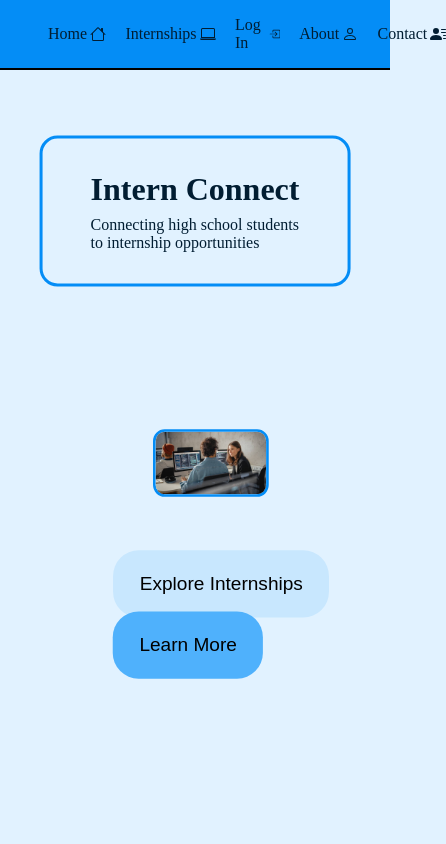
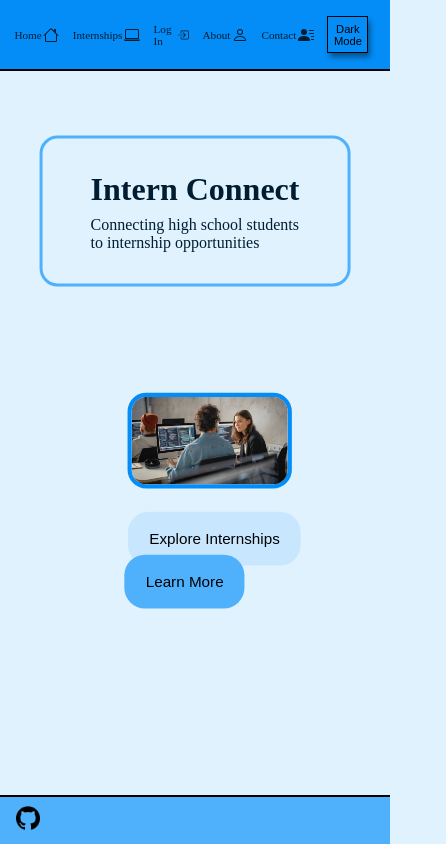
Before and after one commit to chase-west/intern-connect, a plain HTML site: page index.html in a window 390 px wide. Shown: the whole page, 446 px wide, since content can reach past the window. Drawn offline with Linux system fonts and the light colour scheme.

Commit message:
added dark mode and fixed nav bar

```diff
--- a/css/styles.css
+++ b/css/styles.css
@@ -9,6 +9,8 @@ body {
   background-color: var(--background);
 }
 
+
+
 /* Global color styling */
 :root {
   --text: #011d32;
@@ -17,6 +19,21 @@ body {
   --secondary: #c8e7fe;
   --accent: #048df6;
 
+}
+
+/*Style for the footer */
+footer {
+  position: fixed;
+  bottom: 0;
+  width: 100%;
+  padding: 0.6em 0;
+  background-color: var(--primary);
+  border-top: black 0.15em solid;
+}
+
+footer img {
+  width: 1.5em;
+  margin-left: 1em;
 }
 
 /* Navbar Styling */
@@ -56,6 +73,38 @@ body {
   transform: scale(1.1);
 }
 
+/* Dark Mode Styling */
+
+#theme-toggle-button {
+  margin-left: auto;
+  padding: 0.5em;
+  border: black 0.11em solid;
+  background-color: transparent;
+  cursor: pointer;
+  transition: all 0.3s ease;
+  box-shadow: 2.7px 5.4px 5.4px hsl(0deg 0% 0% / 0.42);
+}
+
+#theme-toggle-button:hover {
+  transform: scale(1.1);
+  transition: all 0.5s ease;
+}
+
+
+body.dark {
+  background-color: black;
+  transition: all 0.5s ease;
+}
+
+body.dark .intern-connect h1, body.dark .intern-connect p {
+  color: white;
+  transition: 0.5s ease;
+}
+
+body.dark #creator {
+  color: white;
+}
+
 /* Intern Connect Section Styling */
 .intern-connect {
   position: fixed;
@@ -65,7 +114,7 @@ body {
   overflow: hidden;
   border-radius: 18px;
   padding: 2em 3em;
-  border: var(--accent) 3px solid;
+  border: var(--primary) 3px solid;
   transition: all 0.5s ease;
   text-align: start;
 }
@@ -92,7 +141,7 @@ body {
   position: fixed;
   top: 50%;
   left: 70%;
-  transform: translate(-50%, -50%);
+  transform: translate(-50%, -40%);
   overflow: hidden;
   border-radius: 18px;
   padding: 2em 3em;
@@ -144,6 +193,15 @@ body {
   text-align: start;
 }
 
+#creator {
+  font-size: 2em;
+  font-weight: 700;
+  color: var(--text);
+  margin-bottom: 0.5rem;
+  white-space: nowrap; /* Prevent text from wrapping to the next line */
+  overflow: hidden; /* Hide overflow text */
+  text-overflow: ellipsis; /* Add ellipsis (...) when text overflows */
+}
 
 /* Media Queries */
 @media screen and (max-width: 1427px) {
@@ -152,9 +210,10 @@ body {
     left: 50%;
   }
   .description {
-    top: 60%;
+    margin-top: 3em;
     left: 50%;
   }
+
 }
 
 @media screen and (max-width: 1643px) {
@@ -175,10 +234,29 @@ body {
   }
 }
 
+@media screen and (max-width: 811px) {
+  .description button {
+    transform: translate(0%, 0%);
+    margin-right: 0.5em;
+    margin-left: 0.5em;
+    transform: scale(0.8);
+    margin-top: -4em;
+    margin-right: 0em;
+  }
+}
+
 @media screen and (max-width: 643px) {
 
-  .navbar {
+  .navbar a, .nav-icon{
+    font-size: 0.7em;
+  }
 
+  .nav-item:first-child {
+    margin-left: -3em;
+  }
+
+  #theme-toggle-button {
+    font-size: 0.7em;
   }
 
   .intern-connect h1 {
@@ -190,7 +268,7 @@ body {
   }
 
   .description img {
-    scale: 0.5;
+    transform: scale(0.8);
   }
   .description button {
 
--- a/index.html
+++ b/index.html
@@ -3,6 +3,7 @@
 <head>
   <meta charset="UTF-8">
   <meta name="viewport" content="width=device-width, initial-scale=1.0">
+  <script src="js/dark-mode.js"></script>
   <link type="text/css" rel="stylesheet" href="css/styles.css">
   <link rel="preconnect" href="https://fonts.googleapis.com">
   <link rel="preconnect" href="https://fonts.gstatic.com" crossorigin>
@@ -47,9 +48,12 @@
       </svg>
     </a>
 
+    <button id="theme-toggle-button" onclick="switchMode()">Dark Mode</button>
+
   </nav>
 
   <main>
+    <section class="container">
       <div class="intern-connect">
         <h1>Intern Connect</h1>
         <p>Connecting high school students to internship opportunities</p>
@@ -60,7 +64,12 @@
         <a href="internships.html"><button id="explore">Explore Internships</button></a>
         <a href="about.html"><button id="learn">Learn More</button></a>
       </div>
+    </section>
   </main>
+
+  <footer>
+    <a href="https://github.com/chase-west/intern-connect" target="_blank"><img src="images/github-logo.png" alt="Github Page"></a>
+  </footer>
 
 </body>
 </html>
--- /dev/null
+++ b/js/dark-mode.js
@@ -0,0 +1,23 @@
+function switchMode() {
+      document.body.classList.toggle('dark');
+      const isDarkMode = document.body.classList.contains('dark');
+        document.cookie = `darkMode=${isDarkMode ? 1 : 0}; expires=Fri, 31 Dec 9999 23:59:59 GMT; path=/`;
+    }
+
+document.addEventListener('DOMContentLoaded', function () {
+
+  // Function to get the value of a cookie by name
+  function getCookie(name) {
+    const value = `; ${document.cookie}`;
+    const parts = value.split(`; ${name}=`);
+    if (parts.length === 2) return parts.pop().split(';').shift();
+  }
+
+  // Check for the dark mode preference in the cookie
+  const darkModeCookie = getCookie('darkMode');
+
+  // Apply dark mode if the cookie value is '1' (for dark mode)
+  if (darkModeCookie === '1') {
+    document.body.classList.add('dark');
+  }
+});
```
Also changed, not shown: about.html (+7 -1 lines), contact.html (+7 -0 lines), internships.html (+7 -0 lines), log-in.html (+7 -0 lines), template.html (+7 -0 lines), images/github-logo.png (added). Lines whose indentation alone changed are shown as unchanged.
